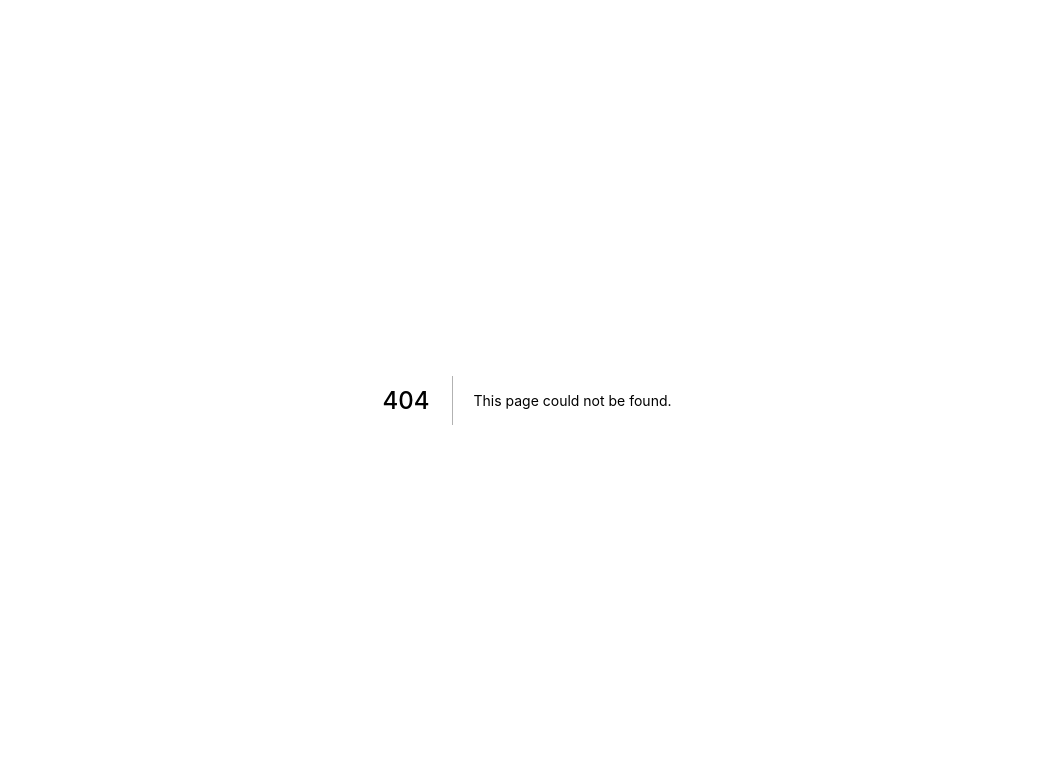
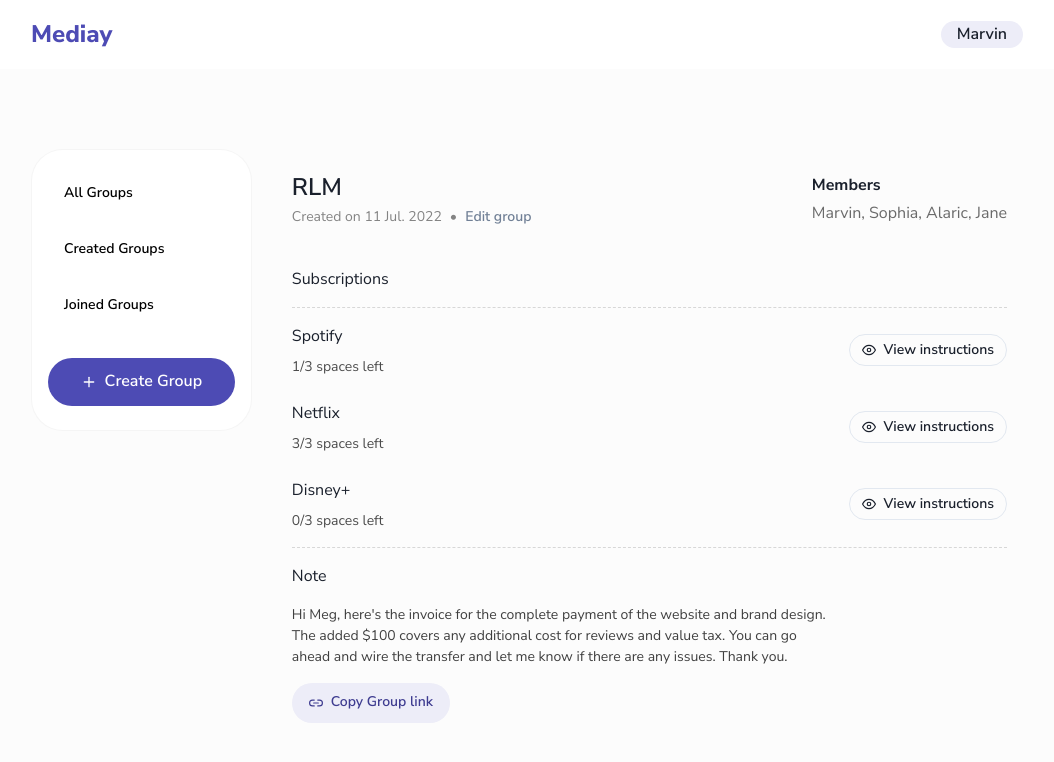
Before and after one commit to marvinkome/mediay, a Next.js app: page /app/group/1 in a window 1280 px wide. Before the commit this address had no page. Shown: the top 762 px of the page, without its empty margins (113-1167 px from the left). Built offline with nearby package versions, Linux system fonts and the light colour scheme.

Commit message:
design groups page

```diff
--- a/src/components/app.layout.tsx
+++ b/src/components/app.layout.tsx
@@ -11,7 +11,7 @@ const AppLayout = ({ children }: any) => {
         <Container maxW="container.lg">
           <Stack py={5} direction="row" justifyContent="space-between" alignItems="center">
             <Stack direction="row" alignItems="center" spacing={4}>
-              <Heading fontSize="2xl" fontWeight="800">
+              <Heading fontSize="2xl" fontWeight="800" color="primary.500">
                 Mediay
               </Heading>
             </Stack>
@@ -23,9 +23,9 @@ const AppLayout = ({ children }: any) => {
                 px={4}
                 py={1}
                 h="auto"
-                bgColor="rgb(0 0 0 / 8%)"
-                _hover={{ bgColor: "rgb(0 0 0 / 12%)" }}
-                _active={{ bgColor: "rgb(0 0 0 / 12%)" }}
+                bgColor="primary.50"
+                _hover={{ bgColor: "primary.100" }}
+                _active={{ bgColor: "primary.100" }}
                 onClick={() => null}
               >
                 Marvin
@@ -40,37 +40,27 @@ const AppLayout = ({ children }: any) => {
           <chakra.aside py={6} px={4} flex="1" rounded="2rem" bgColor="#fff" border="1px solid" borderColor="rgb(0 0 0 / 4%)">
             <Stack mb={8} spacing={4} alignItems="flex-start">
               <NextLink href="/app" passHref>
-                <Button as="a" variant="ghost" fontWeight="500" fontSize="md" rounded="full" _hover={{ bgColor: "rgb(0 0 0 / 8%)" }}>
+                <Button as="a" variant="ghost" color="initial" fontSize="sm" rounded="full" colorScheme="primary">
                   All Groups
                 </Button>
               </NextLink>
 
               <NextLink href="/app/received" passHref>
-                <Button as="a" variant="ghost" fontWeight="500" fontSize="md" rounded="full" _hover={{ bgColor: "rgb(0 0 0 / 8%)" }}>
+                <Button as="a" variant="ghost" color="initial" fontSize="sm" rounded="full" colorScheme="primary">
                   Created Groups
                 </Button>
               </NextLink>
 
               <NextLink href="/app/pending" passHref>
-                <Button as="a" variant="ghost" fontWeight="500" fontSize="md" rounded="full" _hover={{ bgColor: "rgb(0 0 0 / 8%)" }}>
+                <Button as="a" variant="ghost" color="initial" fontSize="sm" rounded="full" colorScheme="primary">
                   Joined Groups
                 </Button>
               </NextLink>
             </Stack>
 
             <CreateGroup>
-              <Button
-                w="full"
-                leftIcon={<FiPlus />}
-                size="lg"
-                fontSize="md"
-                rounded="full"
-                bgColor="black"
-                color="#fff"
-                _hover={{ bgColor: "blackAlpha.800" }}
-                _active={{ bgColor: "blackAlpha.700" }}
-              >
-                New Group
+              <Button w="full" leftIcon={<FiPlus />} size="lg" fontSize="md" rounded="full" colorScheme="primary">
+                Create Group
               </Button>
             </CreateGroup>
           </chakra.aside>
--- a/src/components/groups/create.tsx
+++ b/src/components/groups/create.tsx
@@ -84,9 +84,9 @@ export const CreateInvoice = ({ children }: CreateInvoiceProps) => {
         onClick: () => onOpen(),
       })}
 
-      <Modal isOpen={isOpen} onClose={onClose} scrollBehavior="inside">
+      <Modal isOpen={isOpen} onClose={onClose} size="full" scrollBehavior="inside">
         <ModalOverlay />
-        <ModalContent rounded="20px" overflow="hidden" maxW="container.lg">
+        <ModalContent my={8} rounded="20px" overflow="hidden" maxW="container.lg">
           <ModalHeader px={4} py={2}>
             <Stack direction="row" alignItems="center" justifyContent="center">
               <IconButton
@@ -97,9 +97,9 @@ export const CreateInvoice = ({ children }: CreateInvoiceProps) => {
                 rounded="full"
                 position="absolute"
                 onClick={() => onClose()}
-                bgColor="rgb(0 0 0 / 8%)"
-                aria-label="close-invoice"
-                _hover={{ bgColor: "rgb(0 0 0 / 12%)" }}
+                bgColor="primary.50"
+                aria-label="close-modal"
+                _hover={{ bgColor: "primary.100" }}
                 icon={<Icon boxSize="24px" as={IoMdCloseCircle} />}
               />
 
@@ -213,49 +213,30 @@ export const CreateInvoice = ({ children }: CreateInvoiceProps) => {
                     </Stack>
 
                     <Stack direction="row" spacing={8} justifyContent="space-between" alignItems="stretch">
-                      <FormControl>
+                      <FormControl isRequired>
                         <FormLabel fontSize="sm" fontWeight="400">
-                          Service username or email
+                          Instructions
                         </FormLabel>
 
-                        <Input
+                        <Textarea
                           fontSize="sm"
-                          placeholder="username"
-                          autoComplete="off"
-                          value={service.title}
+                          rows={4}
+                          placeholder="Explain how to use this service"
+                          value={service.instructions}
                           onChange={(e) => {
                             const services = formData.services;
-                            services[idx].title = e.target.value;
+                            services[idx].instructions = e.target.value;
 
                             setFormData({ ...formData, services });
                           }}
                         />
-                      </FormControl>
 
-                      <FormControl>
-                        <FormLabel fontSize="sm" fontWeight="400">
-                          Service password
-                        </FormLabel>
-
-                        <Input
-                          fontSize="sm"
-                          type="password"
-                          autoComplete="new-password"
-                          placeholder="********"
-                          value={service.title}
-                          onChange={(e) => {
-                            const services = formData.services;
-                            services[idx].title = e.target.value;
-
-                            setFormData({ ...formData, services });
-                          }}
-                        />
+                        <FormHelperText px={2} fontSize="xs" fontWeight="400" color="gray.700">
+                          The group instructions will be stored securely, and would be only available to people who have access to the
+                          group.
+                        </FormHelperText>
                       </FormControl>
                     </Stack>
-                    <Text px={2} fontSize="xs" fontWeight="400" color="gray.700">
-                      Your username and password will be stored securely, and would be only available to people who have access to the
-                      group.
-                    </Text>
 
                     {formData.services.length > 1 && (
                       <chakra.div>
@@ -311,17 +292,14 @@ export const CreateInvoice = ({ children }: CreateInvoiceProps) => {
                   size="md"
                   fontSize="sm"
                   rounded="xl"
-                  bgColor="black"
-                  color="#fff"
-                  _hover={{ bgColor: "blackAlpha.800" }}
-                  _active={{ bgColor: "blackAlpha.700" }}
+                  colorScheme="primary"
                   leftIcon={<TbFileInvoice />}
                   type="submit"
                 >
                   Create Group
                 </Button>
 
-                <Button variant="ghost" fontWeight="600" size="md" fontSize="sm" rounded="xl" colorScheme="gray" type="submit">
+                <Button variant="ghost" color="initial" fontWeight="600" size="md" fontSize="sm" rounded="xl" colorScheme="primary">
                   Reset
                 </Button>
               </Stack>
--- /dev/null
+++ b/src/pages/app/group/[id].tsx
@@ -0,0 +1,216 @@
+import React from "react";
+import AppLayout from "components/app.layout";
+import {
+  Button,
+  chakra,
+  Container,
+  Heading,
+  Icon,
+  IconButton,
+  Modal,
+  ModalBody,
+  ModalContent,
+  ModalHeader,
+  ModalOverlay,
+  Stack,
+  Text,
+  useDisclosure,
+} from "@chakra-ui/react";
+import { FiEye, FiLink2, FiEdit3 } from "react-icons/fi";
+import { IoMdCloseCircle } from "react-icons/io";
+import { IoCopyOutline } from "react-icons/io5";
+
+const CredentialModal = ({ children }: any) => {
+  const { isOpen, onClose, onOpen } = useDisclosure();
+
+  return (
+    <>
+      {React.cloneElement(children, {
+        onClick: () => onOpen(),
+      })}
+
+      <Modal isOpen={isOpen} onClose={onClose} isCentered scrollBehavior="inside">
+        <ModalOverlay />
+
+        <ModalContent my={8} rounded="20px">
+          <ModalHeader pb={2}>
+            <Stack direction="row" alignItems="center" spacing={3}>
+              <IconButton
+                aria-label="close-modal"
+                size="xs"
+                icon={<Icon boxSize="16px" as={IoMdCloseCircle} />}
+                p={0}
+                rounded="full"
+                bgColor="primary.50"
+                _hover={{ bgColor: "primary.100" }}
+                onClick={() => onClose()}
+              />
+
+              <Text fontSize="sm" color="rgb(0 0 0 / 75%)">
+                Instructions
+              </Text>
+            </Stack>
+          </ModalHeader>
+
+          <ModalBody px={6} py={0} pb={4}>
+            <Stack spacing={3}>
+              <Text fontSize="sm">
+                Lorem ipsum dolor sit amet consectetur adipisicing elit. Saepe, architecto! Ullam placeat itaque inventore ducimus.
+                Accusamus vitae quis corrupti accusantium eligendi eum, nesciunt nihil, tempora maxime mollitia distinctio laborum qui.
+                Lorem ipsum dolor sit amet consectetur adipisicing elit. Veniam sed nam reprehenderit repudiandae corporis laborum numquam
+                error, ipsum quas laboriosam et facilis nihil, quis corrupti dicta temporibus veritatis sit perspiciatis.
+              </Text>
+
+              <chakra.div>
+                <Button
+                  colorScheme="primary"
+                  rounded="24px"
+                  variant="ghost"
+                  leftIcon={<Icon as={IoCopyOutline} />}
+                  bgColor="primary.50"
+                  fontSize="sm"
+                  size="sm"
+                  border="1px solid transparent"
+                  _hover={{ borderColor: "primary.600" }}
+                >
+                  Copy Instructions
+                </Button>
+              </chakra.div>
+            </Stack>
+          </ModalBody>
+        </ModalContent>
+      </Modal>
+    </>
+  );
+};
+
+const Page = () => {
+  return (
+    <Container maxW="container.lg" py={6}>
+      <Stack direction="row" justifyContent="space-between">
+        <chakra.div>
+          <Heading fontSize="2xl" fontWeight="600" mb={1}>
+            RLM
+          </Heading>
+
+          <Stack direction="row" alignItems="center" fontSize="sm">
+            <Text color="rgb(0 0 0 / 48%)">Created on 11 Jul. 2022</Text>
+            <chakra.span color="rgb(0 0 0 / 48%)">•</chakra.span>
+            <Button minW="0" px={0} variant="link" fontSize="sm" _hover={{ textDecoration: "none", color: "rgb(0 0 0 / 68%)" }}>
+              Edit group
+            </Button>
+          </Stack>
+        </chakra.div>
+
+        <chakra.div>
+          <Text mb={1} fontWeight="700">
+            Members
+          </Text>
+
+          <Text color="rgb(0 0 0 / 58%)">Marvin, Sophia, Alaric, Jane</Text>
+        </chakra.div>
+      </Stack>
+
+      <chakra.section py={6}>
+        <Stack py={4} direction="row" justifyContent="space-between" borderBottom="1px dashed rgb(0 0 0 / 15%)">
+          <Text>Subscriptions</Text>
+        </Stack>
+
+        <Stack spacing={6} py={4}>
+          <Stack direction="row" alignItems="center" justifyContent="space-between">
+            <Stack>
+              <Text>Spotify</Text>
+              <Text fontSize="sm" color="rgb(0 0 0 / 70%)">
+                1/3 spaces left
+              </Text>
+            </Stack>
+
+            <CredentialModal>
+              <Button
+                size="sm"
+                aria-label="View password"
+                rounded="full"
+                variant="outline"
+                leftIcon={<FiEye />}
+                _hover={{ bgColor: "primary.50", borderColor: "primary.100" }}
+              >
+                View instructions
+              </Button>
+            </CredentialModal>
+          </Stack>
+
+          <Stack direction="row" alignItems="center" justifyContent="space-between">
+            <Stack>
+              <Text>Netflix</Text>
+              <Text fontSize="sm" color="rgb(0 0 0 / 70%)">
+                3/3 spaces left
+              </Text>
+            </Stack>
+
+            <CredentialModal>
+              <Button
+                size="sm"
+                aria-label="View password"
+                rounded="full"
+                variant="outline"
+                leftIcon={<FiEye />}
+                _hover={{ bgColor: "primary.50", borderColor: "primary.100" }}
+              >
+                View instructions
+              </Button>
+            </CredentialModal>
+          </Stack>
+
+          <Stack direction="row" alignItems="center" justifyContent="space-between">
+            <Stack>
+              <Text>Disney+</Text>
+              <Text fontSize="sm" color="rgb(0 0 0 / 70%)">
+                0/3 spaces left
+              </Text>
+            </Stack>
+
+            <CredentialModal>
+              <Button
+                size="sm"
+                aria-label="View password"
+                rounded="full"
+                variant="outline"
+                leftIcon={<FiEye />}
+                _hover={{ bgColor: "primary.50", borderColor: "primary.100" }}
+              >
+                View instructions
+              </Button>
+            </CredentialModal>
+          </Stack>
+        </Stack>
+
+        <Stack py={4} spacing={4} borderTop="1px dashed rgb(0 0 0 / 15%)">
+          <Text>Note</Text>
+
+          <Text width="75%" fontSize="sm" fontWeight="400" color="rgb(0 0 0 / 75%)">
+            Hi Meg, here&apos;s the invoice for the complete payment of the website and brand design. The added $100 covers any additional
+            cost for reviews and value tax. You can go ahead and wire the transfer and let me know if there are any issues. Thank you.
+          </Text>
+
+          <chakra.div>
+            <Button
+              colorScheme="primary"
+              rounded="24px"
+              variant="ghost"
+              leftIcon={<Icon as={FiLink2} />}
+              bgColor="primary.50"
+              fontSize="sm"
+              border="1px solid transparent"
+              _hover={{ borderColor: "primary.600" }}
+            >
+              Copy Group link
+            </Button>
+          </chakra.div>
+        </Stack>
+      </chakra.section>
+    </Container>
+  );
+};
+
+Page.Layout = AppLayout;
+export default Page;
```
Also changed, not shown: src/pages/app/index.tsx (+11 -45 lines).
